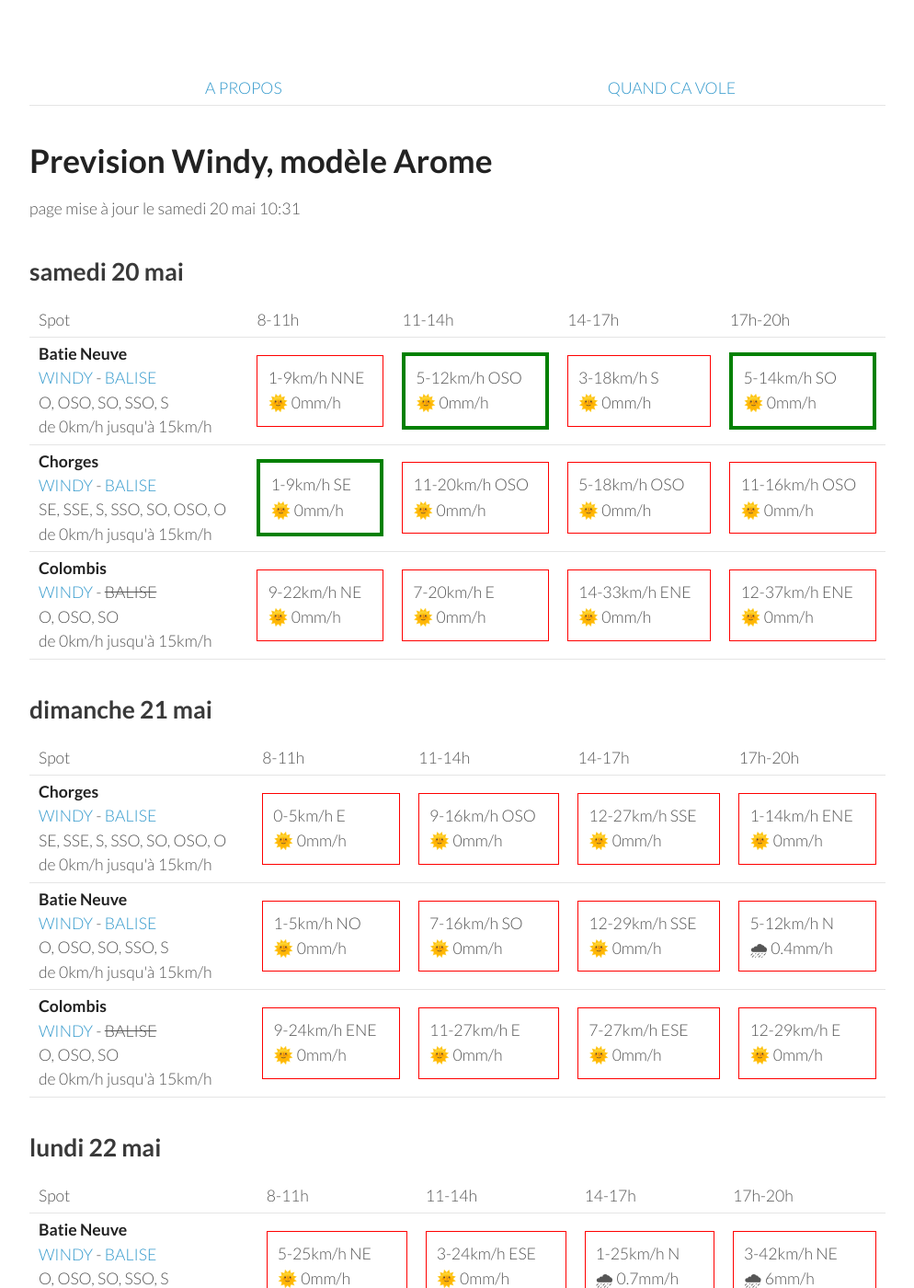
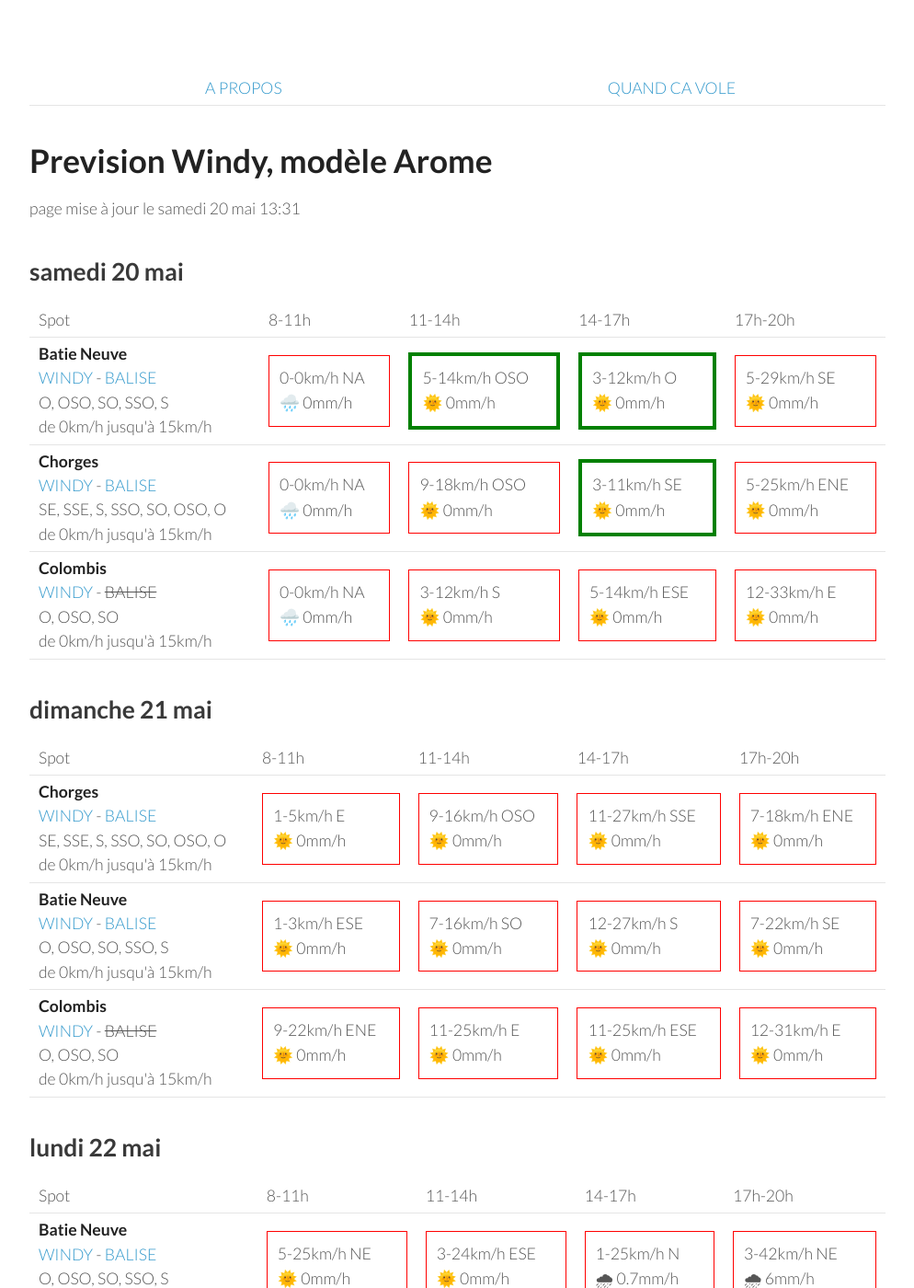
Before and after one commit to parapente-dans-le-nord/parapente-dans-le-nord.github.io, a Jekyll site: the page built from serre_poncon.markdown, in a window 1280 px wide and 1400 px high. Shown: the whole window at 92% size, without its empty margins (26-1020 px from the left). Built offline with Jekyll 4.4.1, drawn with Linux system fonts in a browser that asks for light colours.

Commit message:
update index.markdown

```diff
--- a/serre_poncon.markdown
+++ b/serre_poncon.markdown
@@ -7,7 +7,7 @@ title:  "Tous les spots"
 {: .links}
 
 # Prevision Windy, modèle Arome
-page mise à jour le samedi 20 mai 10:31
+page mise à jour le samedi 20 mai 13:31
 
 ## samedi 20 mai
 
@@ -24,31 +24,28 @@ page mise à jour le samedi 20 mai 10:31
 <tr>
         <td><strong>Batie Neuve</strong><br><a href="https://windy.com/44.584/6.236?44.559,6.262,10,m:eTtagly">WINDY</a> - <span class=""><a href="https://www.openwindmap.org/PP554">BALISE</a> </span><br> <span class="vent-favorable">O, OSO, SO, SSO, S</span><br><span class="force-vent">de 0km/h jusqu'à 15km/h</span> </td>
 
-            <td><div class="not-flyable"><p>1-9km/h NNE</p><p>🌞 0mm/h</p></div></td>
-            <td><div class="flyable"><p>5-12km/h OSO</p><p>🌞 0mm/h</p></div></td>
-            <td><div class="not-flyable"><p>3-18km/h S</p><p>🌞 0mm/h</p></div></td>
-            <td><div class="flyable"><p>5-14km/h SO</p><p>🌞 0mm/h</p></div></td>
-
+            <td><div class="not-flyable"><p>0-0km/h NA</p><p>🌧️ 0mm/h</p></div></td>
+            <td><div class="flyable"><p>5-14km/h OSO</p><p>🌞 0mm/h</p></div></td>
+            <td><div class="flyable"><p>3-12km/h O</p><p>🌞 0mm/h</p></div></td>
+            <td><div class="not-flyable"><p>5-29km/h SE</p><p>🌞 0mm/h</p></div></td>
 
     </tr>
 <tr>
         <td><strong>Chorges</strong><br><a href="https://windy.com/44.578/6.280?44.559,6.262,10">WINDY</a> - <span class=""><a href="https://www.openwindmap.org/PP554">BALISE</a> </span><br> <span class="vent-favorable">SE, SSE, S, SSO, SO, OSO, O</span><br><span class="force-vent">de 0km/h jusqu'à 15km/h</span> </td>
 
-            <td><div class="flyable"><p>1-9km/h SE</p><p>🌞 0mm/h</p></div></td>
-            <td><div class="not-flyable"><p>11-20km/h OSO</p><p>🌞 0mm/h</p></div></td>
-            <td><div class="not-flyable"><p>5-18km/h OSO</p><p>🌞 0mm/h</p></div></td>
-            <td><div class="not-flyable"><p>11-16km/h OSO</p><p>🌞 0mm/h</p></div></td>
-
+            <td><div class="not-flyable"><p>0-0km/h NA</p><p>🌧️ 0mm/h</p></div></td>
+            <td><div class="not-flyable"><p>9-18km/h OSO</p><p>🌞 0mm/h</p></div></td>
+            <td><div class="flyable"><p>3-11km/h SE</p><p>🌞 0mm/h</p></div></td>
+            <td><div class="not-flyable"><p>5-25km/h ENE</p><p>🌞 0mm/h</p></div></td>
 
     </tr>
 <tr>
         <td><strong>Colombis</strong><br><a href="https://windy.com/44.494/6.216?44.559,6.262,10">WINDY</a> - <span class="no-balise"> BALISE </span><br> <span class="vent-favorable">O, OSO, SO</span><br><span class="force-vent">de 0km/h jusqu'à 15km/h</span> </td>
 
-            <td><div class="not-flyable"><p>9-22km/h NE</p><p>🌞 0mm/h</p></div></td>
-            <td><div class="not-flyable"><p>7-20km/h E</p><p>🌞 0mm/h</p></div></td>
-            <td><div class="not-flyable"><p>14-33km/h ENE</p><p>🌞 0mm/h</p></div></td>
-            <td><div class="not-flyable"><p>12-37km/h ENE</p><p>🌞 0mm/h</p></div></td>
-
+            <td><div class="not-flyable"><p>0-0km/h NA</p><p>🌧️ 0mm/h</p></div></td>
+            <td><div class="not-flyable"><p>3-12km/h S</p><p>🌞 0mm/h</p></div></td>
+            <td><div class="not-flyable"><p>5-14km/h ESE</p><p>🌞 0mm/h</p></div></td>
+            <td><div class="not-flyable"><p>12-33km/h E</p><p>🌞 0mm/h</p></div></td>
 
     </tr>
 
@@ -70,30 +67,30 @@ page mise à jour le samedi 20 mai 10:31
 <tr>
         <td><strong>Chorges</strong><br><a href="https://windy.com/44.578/6.280?44.559,6.262,10">WINDY</a> - <span class=""><a href="https://www.openwindmap.org/PP554">BALISE</a> </span><br> <span class="vent-favorable">SE, SSE, S, SSO, SO, OSO, O</span><br><span class="force-vent">de 0km/h jusqu'à 15km/h</span> </td>
 
-            <td><div class="not-flyable"><p>0-5km/h E</p><p>🌞 0mm/h</p></div></td>
+            <td><div class="not-flyable"><p>1-5km/h E</p><p>🌞 0mm/h</p></div></td>
             <td><div class="not-flyable"><p>9-16km/h OSO</p><p>🌞 0mm/h</p></div></td>
-            <td><div class="not-flyable"><p>12-27km/h SSE</p><p>🌞 0mm/h</p></div></td>
-            <td><div class="not-flyable"><p>1-14km/h ENE</p><p>🌞 0mm/h</p></div></td>
+            <td><div class="not-flyable"><p>11-27km/h SSE</p><p>🌞 0mm/h</p></div></td>
+            <td><div class="not-flyable"><p>7-18km/h ENE</p><p>🌞 0mm/h</p></div></td>
 
 
     </tr>
 <tr>
         <td><strong>Batie Neuve</strong><br><a href="https://windy.com/44.584/6.236?44.559,6.262,10,m:eTtagly">WINDY</a> - <span class=""><a href="https://www.openwindmap.org/PP554">BALISE</a> </span><br> <span class="vent-favorable">O, OSO, SO, SSO, S</span><br><span class="force-vent">de 0km/h jusqu'à 15km/h</span> </td>
 
-            <td><div class="not-flyable"><p>1-5km/h NO</p><p>🌞 0mm/h</p></div></td>
+            <td><div class="not-flyable"><p>1-3km/h ESE</p><p>🌞 0mm/h</p></div></td>
             <td><div class="not-flyable"><p>7-16km/h SO</p><p>🌞 0mm/h</p></div></td>
-            <td><div class="not-flyable"><p>12-29km/h SSE</p><p>🌞 0mm/h</p></div></td>
-            <td><div class="not-flyable"><p>5-12km/h N</p><p>🌧 0.4mm/h</p></div></td>
+            <td><div class="not-flyable"><p>12-27km/h S</p><p>🌞 0mm/h</p></div></td>
+            <td><div class="not-flyable"><p>7-22km/h SE</p><p>🌞 0mm/h</p></div></td>
 
 
     </tr>
 <tr>
         <td><strong>Colombis</strong><br><a href="https://windy.com/44.494/6.216?44.559,6.262,10">WINDY</a> - <span class="no-balise"> BALISE </span><br> <span class="vent-favorable">O, OSO, SO</span><br><span class="force-vent">de 0km/h jusqu'à 15km/h</span> </td>
 
-            <td><div class="not-flyable"><p>9-24km/h ENE</p><p>🌞 0mm/h</p></div></td>
-            <td><div class="not-flyable"><p>11-27km/h E</p><p>🌞 0mm/h</p></div></td>
-            <td><div class="not-flyable"><p>7-27km/h ESE</p><p>🌞 0mm/h</p></div></td>
-            <td><div class="not-flyable"><p>12-29km/h E</p><p>🌞 0mm/h</p></div></td>
+            <td><div class="not-flyable"><p>9-22km/h ENE</p><p>🌞 0mm/h</p></div></td>
+            <td><div class="not-flyable"><p>11-25km/h E</p><p>🌞 0mm/h</p></div></td>
+            <td><div class="not-flyable"><p>11-25km/h ESE</p><p>🌞 0mm/h</p></div></td>
+            <td><div class="not-flyable"><p>12-31km/h E</p><p>🌞 0mm/h</p></div></td>
 
 
     </tr>
```
